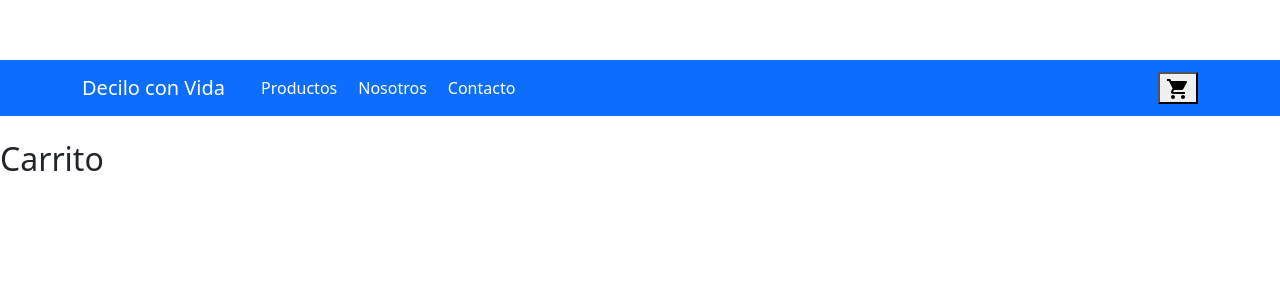
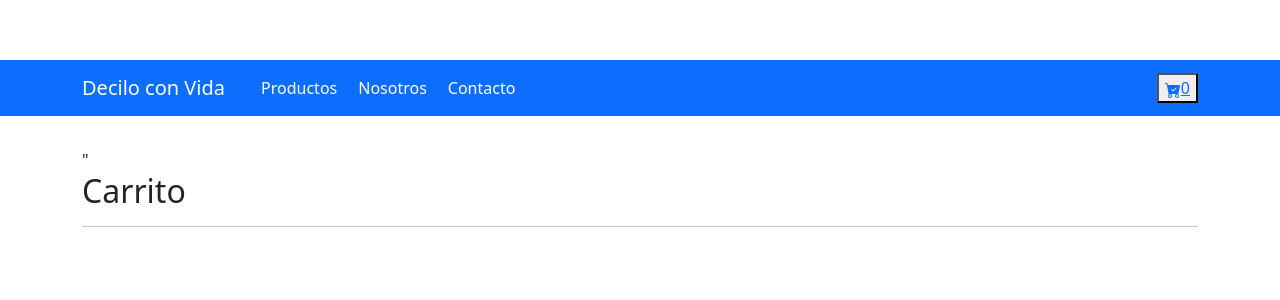
Before and after one commit to gonAlmiron/dcv-app, a React (Create React App) app: page /Cart in a window 1280 px wide. Shown: the top 300 px of the page. Built offline with nearby package versions, Linux system fonts and the light colour scheme.

Commit message:
Cart funcionando

```diff
--- a/package.json
+++ b/package.json
@@ -15,6 +15,7 @@
     "react": "^18.2.0",
     "react-bootstrap": "^2.5.0",
     "react-dom": "^18.2.0",
+    "react-icons": "^4.4.0",
     "react-router-dom": "^6.3.0",
     "react-scripts": "^5.0.1",
     "reactstrap": "^9.1.4",
--- a/src/App.js
+++ b/src/App.js
@@ -25,13 +25,17 @@ const isInCart = (id) => {
   return cart.some((item) => item.id === id)
 }
 
+const cartQuantity = () => {
+  return cart.reduce((acc, item) => acc + item.cantidad, 0)
+}
 
     return (
 
     <CartContext.Provider value={ {
       cart,
       addToCart,
-      isInCart
+      isInCart,
+      cartQuantity
     } }>
 
       <BrowserRouter>
--- a/src/components/Cart/Cart.js
+++ b/src/components/Cart/Cart.js
@@ -7,13 +7,16 @@ const Cart = () => {
     const {cart} = useContext(CartContext)
 
     return (
-<div>
+    <div className="container my-2">"
     <h2>Carrito</h2>
+    <hr/>
 
         {cart.map((item) => (
             <div key={item.id}>
-                <h3>{item.nombre}</h3>
-                <p>{item.descripcion}</p>
+                <h5>{item.nombre}</h5>
+                <p>Cantidad: {item.cantidad}</p>
+                <p>Precio: ${item.precio}</p>
+                <hr/>
             </div>
         ))}
 
--- /dev/null
+++ b/src/components/CartWidget/CartWidget.js
@@ -0,0 +1,21 @@
+import { BsFillCartCheckFill } from "react-icons/bs"
+import { Link } from "react-router-dom"
+import { useContext } from "react"
+import { CartContext } from "../../Context/CartContext"
+
+
+const CartWidget = () => {
+
+        const {cartQuantity} = useContext(CartContext)
+
+return (
+    <Link to="/Cart">
+        <BsFillCartCheckFill/>
+        <span>{cartQuantity()}</span>
+
+    </Link>
+)
+
+}
+
+export default CartWidget
--- a/src/components/Header/NavBar.js
+++ b/src/components/Header/NavBar.js
@@ -2,7 +2,7 @@ import Container from 'react-bootstrap/Container';
 import Nav from 'react-bootstrap/Nav';
 import Navbar from 'react-bootstrap/Navbar';
 import { Link } from 'react-router-dom';
-import ShoppingCartIcon from '@mui/icons-material/ShoppingCart';
+import CartWidget from '../CartWidget/CartWidget';
 
 function ColorSchemesExample() {
   return (
@@ -17,7 +17,7 @@ function ColorSchemesExample() {
 
 
           </Nav>
-          <button><ShoppingCartIcon/></button>
+          <button><CartWidget/></button>
         </Container>
 
 
```
Also changed, not shown: src/components/Header/CartWidget.js (deleted, +0 -15 lines), 1 other file (tests, documents, lock files or other folders).
